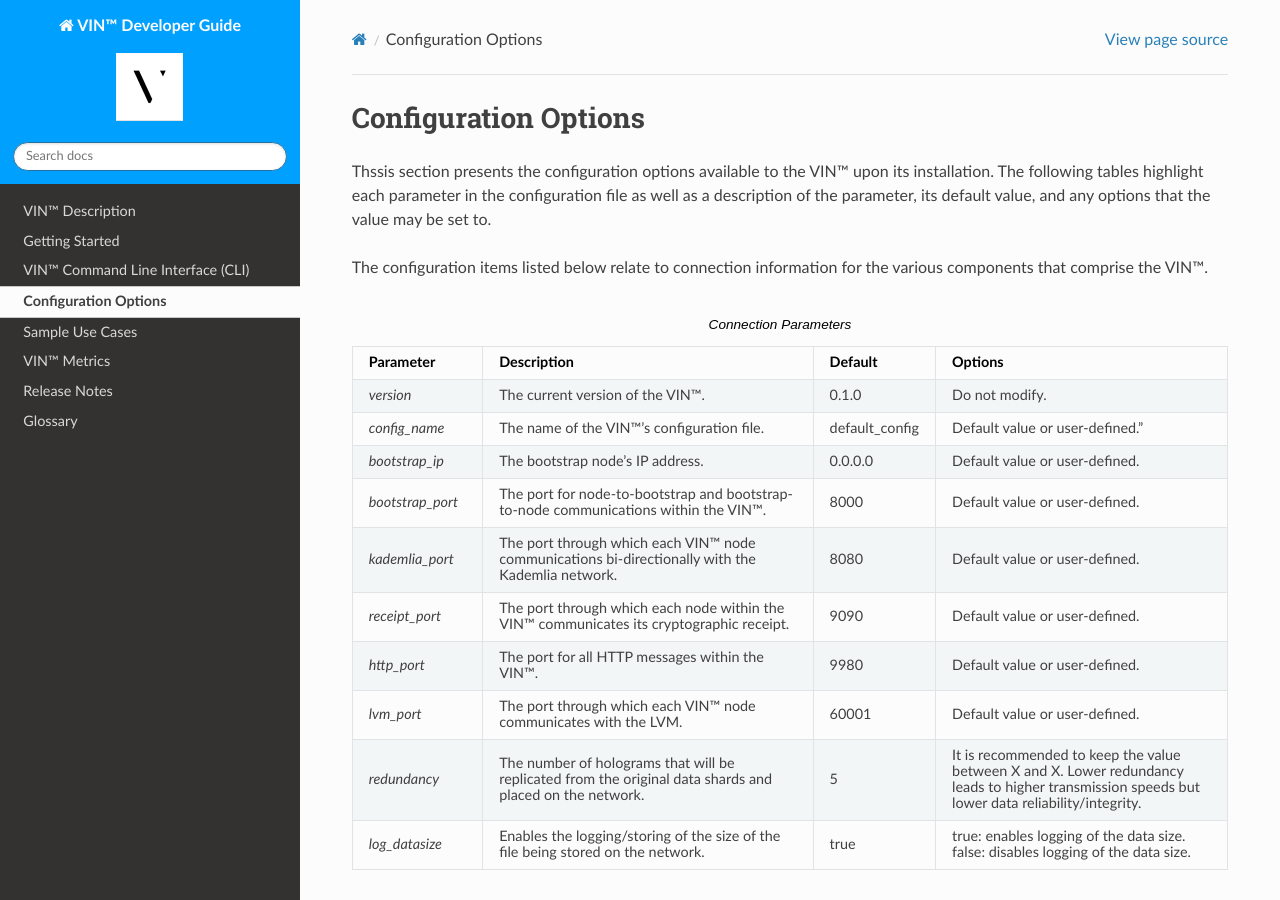
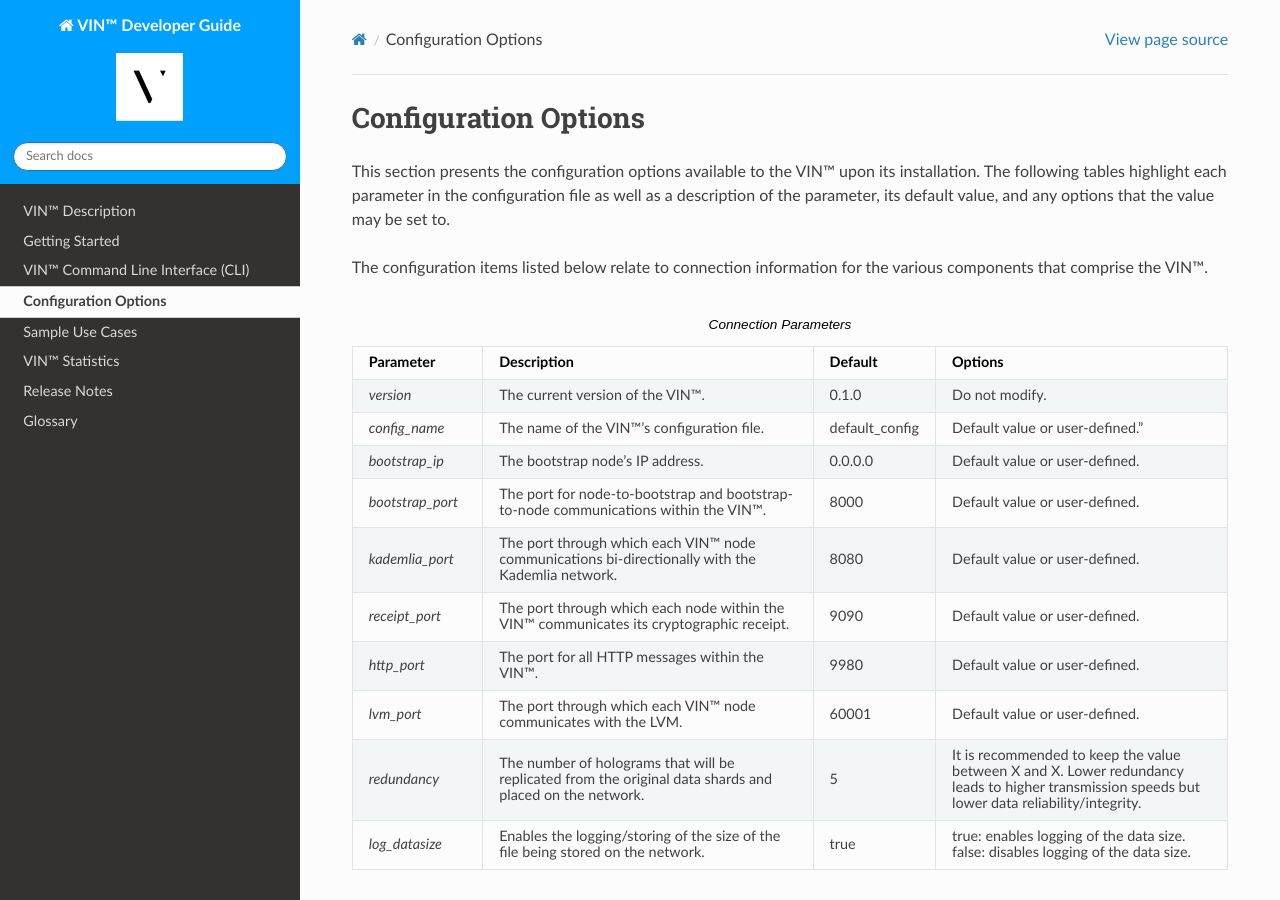
Before and after one commit to Market-Insight-Solutions-LLC/vin-developer-guide, a Sphinx documentation site: the page built from docs/source/configuration.rst, in a window 1280 px wide and 900 px high. Built offline with Sphinx 7.4.7 and the Read the Docs theme 2.0.0, drawn with Linux system fonts in a browser that asks for light colours.

Commit message:
modifications

```diff
--- a/docs/source/configuration.rst
+++ b/docs/source/configuration.rst
@@ -2,7 +2,7 @@
 Configuration Options
 =====================
 
-Thssis section presents the configuration options available to the VIN™ upon its installation. The following tables highlight each parameter in the configuration file as well as a description of the parameter, its default value, and any options that the value may be set to.
+This section presents the configuration options available to the VIN™ upon its installation. The following tables highlight each parameter in the configuration file as well as a description of the parameter, its default value, and any options that the value may be set to.
 
 The configuration items listed below relate to connection information for the various components that comprise the VIN™.
 
--- a/docs/source/vin_metrics.rst
+++ b/docs/source/vin_metrics.rst
@@ -1,4 +1,4 @@
-VIN™ Metrics
+VIN™ Statistics
 ================
 
 Include some metris on the various types of VIN encoder configurations. These don't need to be really specific numbers, but more of an impact statment of items in the pipeline.
```
Also changed, not shown: docs/source/_static/css/custom.css (+19 -14 lines).
